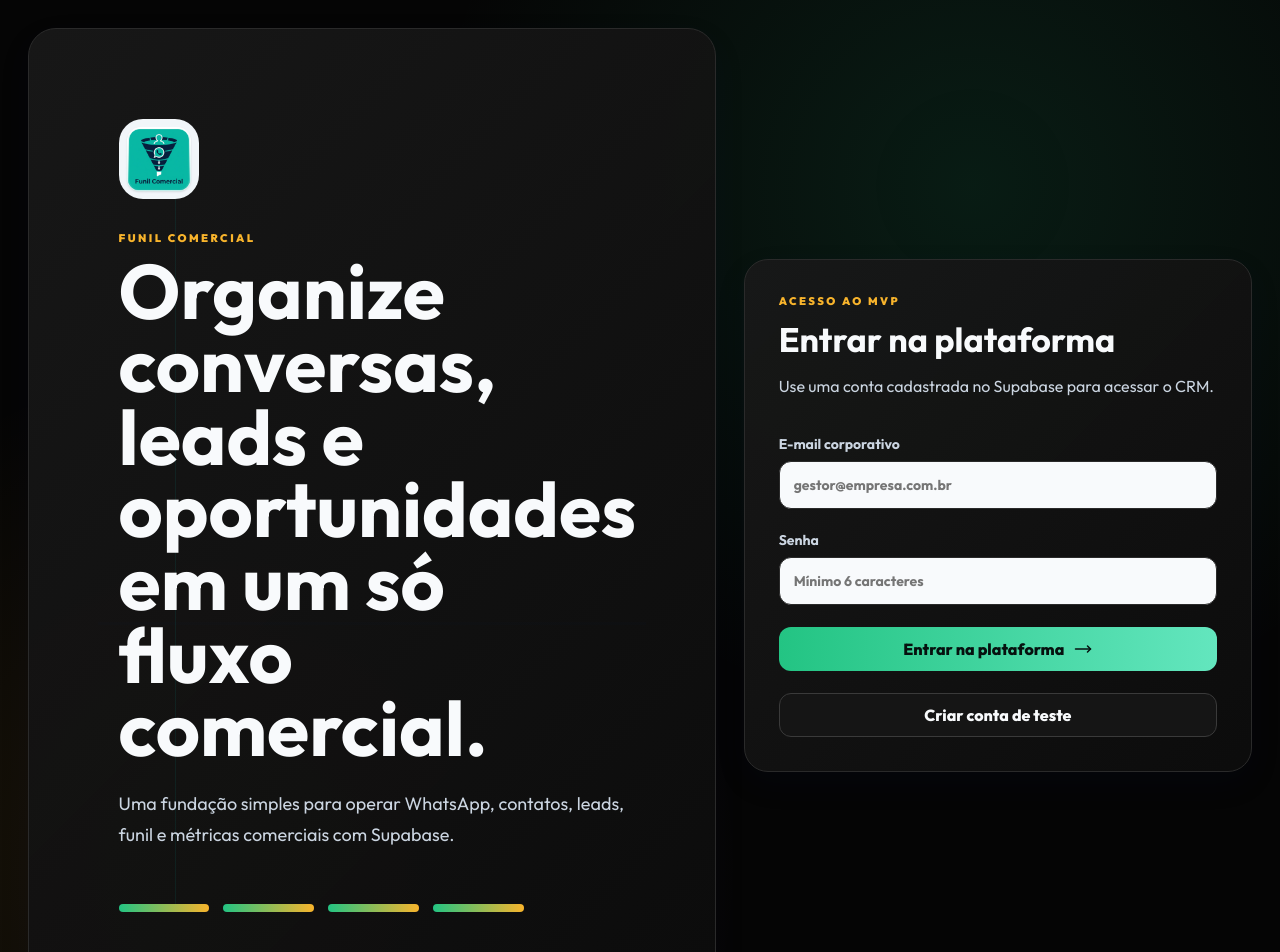
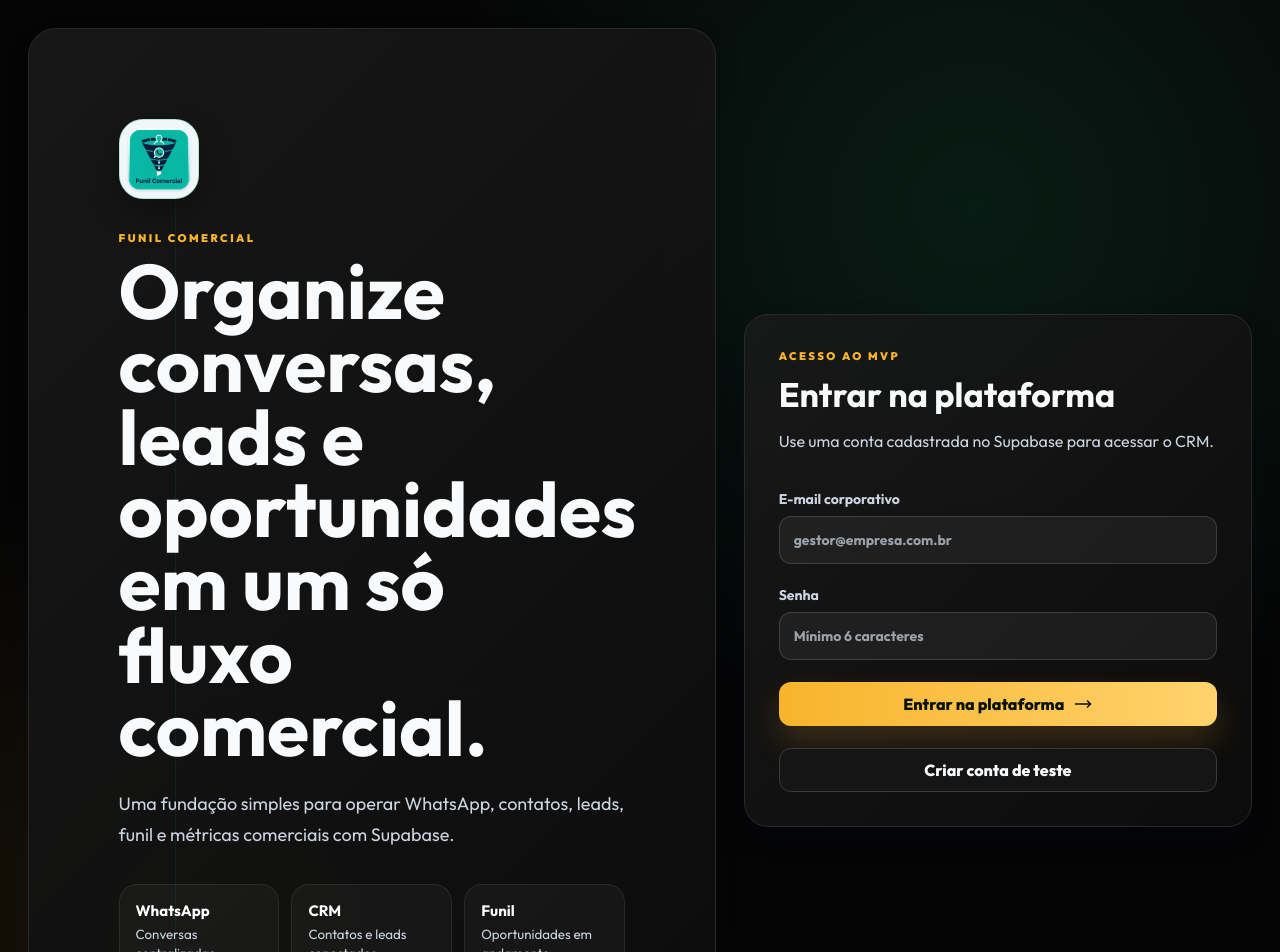
Before and after one commit to leoferrazbrasil/funil-comercial, a React (Vite) app: page /login in a window 1280 px wide. Shown: the top 952 px of the page. Built offline with nearby package versions, Linux system fonts and the light colour scheme.

Commit message:
Polish Funil Comercial login and dashboard UI

```diff
--- a/src/App.tsx
+++ b/src/App.tsx
@@ -564,24 +564,24 @@ function LoginScreen({
   return (
     <main className="login-page">
       <section className="login-visual" aria-label="Funil Comercial">
-        <img
-          src={brandConfig.logoPath}
-          alt={brandConfig.name}
-          style={{
-            width: "80px",
-            height: "80px",
-            borderRadius: "24px",
-            marginBottom: "32px",
-          }}
-        />
-        <p className="eyebrow">{brandConfig.name}</p>
-        <h1>
-          Organize conversas, leads e oportunidades em um só fluxo comercial.
-        </h1>
-        <p>
-          Uma fundação simples para operar WhatsApp, contatos, leads, funil e
-          métricas comerciais com Supabase.
-        </p>
+        <img className="brand-logo brand-logo-login" src={brandConfig.logoPath} alt={brandConfig.name} />
+        <p className="eyebrow">{brandConfig.login.eyebrow}</p>
+        <h1>{brandConfig.login.headline}</h1>
+        <p>{brandConfig.login.description}</p>
+        <div className="login-proof-grid" aria-label="Fluxo principal do MVP">
+          <span>
+            <strong>WhatsApp</strong>
+            <small>Conversas centralizadas</small>
+          </span>
+          <span>
+            <strong>CRM</strong>
+            <small>Contatos e leads conectados</small>
+          </span>
+          <span>
+            <strong>Funil</strong>
+            <small>Oportunidades em andamento</small>
+          </span>
+        </div>
         <div className="flow-line" aria-hidden="true">
           <i />
           <i />
@@ -673,19 +673,10 @@ function Sidebar({
   return (
     <aside className="sidebar">
       <button className="logo-button" onClick={() => onNavigate("dashboard")}>
-        <img
-          src="/logo.png"
-          alt="Logo"
-          style={{
-            width: "42px",
-            height: "42px",
-            borderRadius: "14px",
-            flex: "0 0 auto",
-          }}
-        />
+        <img className="brand-logo" src={brandConfig.logoPath} alt="Logo" />
         <span>
           <strong>{brandConfig.name}</strong>
-          <small>Operação comercial</small>
+          <small>{brandConfig.category}</small>
         </span>
       </button>
 
@@ -812,9 +803,9 @@ function Dashboard({
     <div className="page-stack">
       <HeroPanel
         action="Novo lead"
-        description="Visão rápida para priorizar conversas, leads e oportunidades sem depender de planilhas."
-        eyebrow="Centro de comando"
-        title="O que precisa de atenção comercial agora?"
+        description={brandConfig.dashboard.description}
+        eyebrow={brandConfig.dashboard.eyebrow}
+        title={brandConfig.dashboard.headline}
         onAction={() => onOpenModal("lead")}
       />
 
--- a/src/lib/branding.ts
+++ b/src/lib/branding.ts
@@ -1,17 +1,17 @@
 export const brandConfig = {
   name: "Funil Comercial",
-  category: "Operacao comercial",
+  category: "Operação comercial",
   logoPath: "/logo.png",
   login: {
     eyebrow: "Funil Comercial",
-    headline: "Organize conversas, leads e oportunidades em um so fluxo comercial.",
+    headline: "Organize conversas, leads e oportunidades em um só fluxo comercial.",
     description:
-      "Uma fundacao simples para operar WhatsApp, contatos, leads, funil e metricas comerciais com Supabase.",
+      "Uma fundação simples para operar WhatsApp, contatos, leads, funil e métricas comerciais com Supabase.",
   },
   dashboard: {
     eyebrow: "Centro de comando",
-    headline: "O que precisa de atencao comercial agora?",
+    headline: "O que precisa de atenção comercial agora?",
     description:
-      "Visao rapida para priorizar conversas, leads e oportunidades sem depender de planilhas.",
+      "Visão rápida para priorizar conversas, leads e oportunidades sem depender de planilhas.",
   },
 } as const;
--- a/src/lib/navigation.ts
+++ b/src/lib/navigation.ts
@@ -20,7 +20,7 @@ export const navigationItems: NavigationItem[] = [
     id: "dashboard",
     label: "Dashboard",
     icon: LayoutDashboard,
-    description: "Visao executiva da operacao comercial.",
+    description: "Visão executiva da operação comercial.",
   },
   {
     id: "inbox",
@@ -38,7 +38,7 @@ export const navigationItems: NavigationItem[] = [
     id: "leads",
     label: "Leads",
     icon: UsersRound,
-    description: "Interessados em qualificacao comercial.",
+    description: "Interessados em qualificação comercial.",
   },
   {
     id: "funil",
--- a/src/styles.css
+++ b/src/styles.css
@@ -238,6 +238,24 @@ textarea:focus-visible {
   max-width: 760px;
 }
 
+.brand-logo {
+  width: 42px;
+  height: 42px;
+  flex: 0 0 auto;
+  border: 1px solid rgba(35, 196, 131, 0.32);
+  border-radius: 14px;
+  background: rgba(255, 255, 255, 0.96);
+  object-fit: cover;
+  box-shadow: 0 14px 34px rgba(0, 0, 0, 0.32);
+}
+
+.brand-logo-login {
+  width: 80px;
+  height: 80px;
+  margin-bottom: 32px;
+  border-radius: 24px;
+}
+
 .brand-mark {
   display: grid;
   width: 78px;
@@ -282,10 +300,42 @@ textarea:focus-visible {
   line-height: 1.7;
 }
 
+.login-proof-grid {
+  display: grid;
+  max-width: 720px;
+  margin-top: 34px;
+  grid-template-columns: repeat(3, minmax(0, 1fr));
+  gap: 12px;
+}
+
+.login-proof-grid span {
+  min-height: 82px;
+  border: 1px solid rgba(255, 255, 255, 0.08);
+  border-radius: 18px;
+  background: rgba(255, 255, 255, 0.035);
+  padding: 16px;
+}
+
+.login-proof-grid strong,
+.login-proof-grid small {
+  display: block;
+}
+
+.login-proof-grid strong {
+  color: #ffffff;
+  font-size: 15px;
+}
+
+.login-proof-grid small {
+  margin-top: 6px;
+  color: var(--muted);
+  line-height: 1.4;
+}
+
 .flow-line {
   display: flex;
   width: min(560px, 80%);
-  margin-top: 54px;
+  margin-top: 34px;
   gap: 14px;
 }
 
@@ -315,8 +365,14 @@ textarea:focus-visible {
 .login-page input,
 .login-page select,
 .login-page textarea {
-  background: #f8fafc;
-  color: #06110f;
+  border-color: rgba(255, 255, 255, 0.14);
+  background: rgba(255, 255, 255, 0.055);
+  color: #ffffff;
+}
+
+.login-page input::placeholder,
+.login-page textarea::placeholder {
+  color: rgba(203, 213, 225, 0.72);
 }
 
 .muted,
@@ -373,8 +429,9 @@ button:disabled {
 
 .primary-button {
   gap: 10px;
-  background: linear-gradient(90deg, var(--green), #63e6be);
-  color: var(--on-primary, #ffffff);
+  background: linear-gradient(90deg, var(--amber), #ffd36d);
+  color: #07110d;
+  box-shadow: 0 16px 32px rgba(248, 180, 44, 0.18);
   padding: 0 18px;
 }
 
@@ -413,23 +470,24 @@ button:disabled {
   min-height: 100vh;
   background: var(--bg);
   color: var(--text);
+  color-scheme: dark;
 }
 
 [data-theme="light"] .shell {
-  --bg: #f3f6f8;
-  --surface: #ffffff;
-  --surface-2: #f8fafc;
-  --line: #e2e8f0;
-  --line-strong: #cbd5e1;
-  --text: #041d57;
-  --muted: #64748b;
+  --bg: #050505;
+  --surface: #101010;
+  --surface-2: #151515;
+  --line: #2a2a2a;
+  --line-strong: #3a3a3a;
+  --text: #f8fafc;
+  --muted: #cbd5e1;
   --quiet: #94a3b8;
-  --green: #01bbb6;
-  --green-soft: rgba(1, 187, 182, 0.15);
-  --amber: #f59e0b;
-  --amber-soft: rgba(245, 158, 11, 0.15);
-  --navy: #041d57;
-  --on-primary: #ffffff;
+  --green: #23c483;
+  --green-soft: rgba(35, 196, 131, 0.14);
+  --amber: #f8b42c;
+  --amber-soft: rgba(248, 180, 44, 0.16);
+  --navy: #f8fafc;
+  --on-primary: #06110f;
 }
 
 .sidebar {
@@ -567,7 +625,7 @@ button:disabled {
 }
 
 [data-theme="light"] .topbar {
-  background: rgba(255, 255, 255, 0.92);
+  background: rgba(16, 16, 16, 0.88);
 }
 
 .topbar h1,
@@ -634,7 +692,7 @@ button:disabled {
 .lead-card,
 .pipeline-column {
   border: 1px solid var(--line);
-  background: var(--surface);
+  background: linear-gradient(180deg, rgba(18, 18, 18, 0.98), rgba(10, 10, 10, 0.98));
   box-shadow: 0 18px 48px rgba(0, 0, 0, 0.16);
 }
 
@@ -678,6 +736,9 @@ button:disabled {
   align-items: flex-start;
   justify-content: space-between;
   border-radius: 16px;
+  background:
+    radial-gradient(circle at 86% 16%, rgba(35, 196, 131, 0.1), transparent 9rem),
+    linear-gradient(180deg, rgba(18, 18, 18, 0.98), rgba(10, 10, 10, 0.98));
   padding: 20px;
 }
 
```
